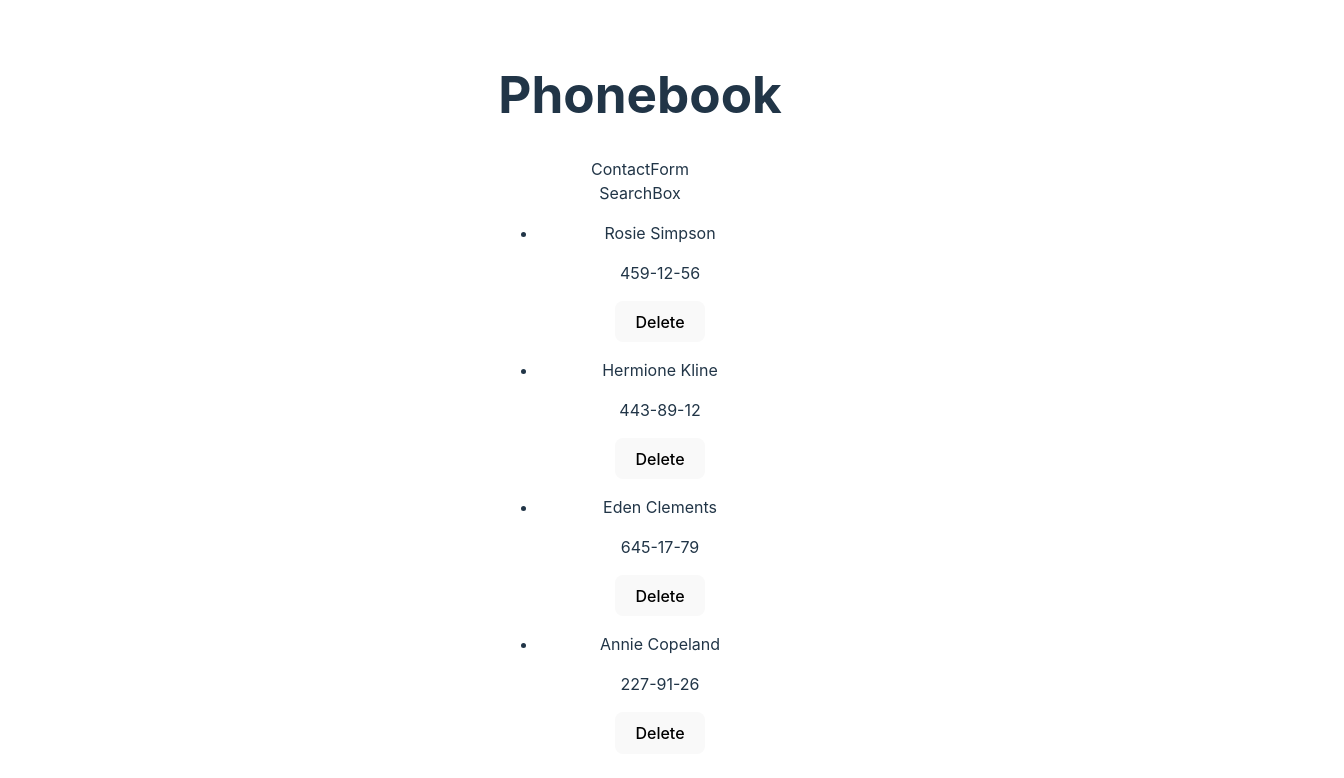
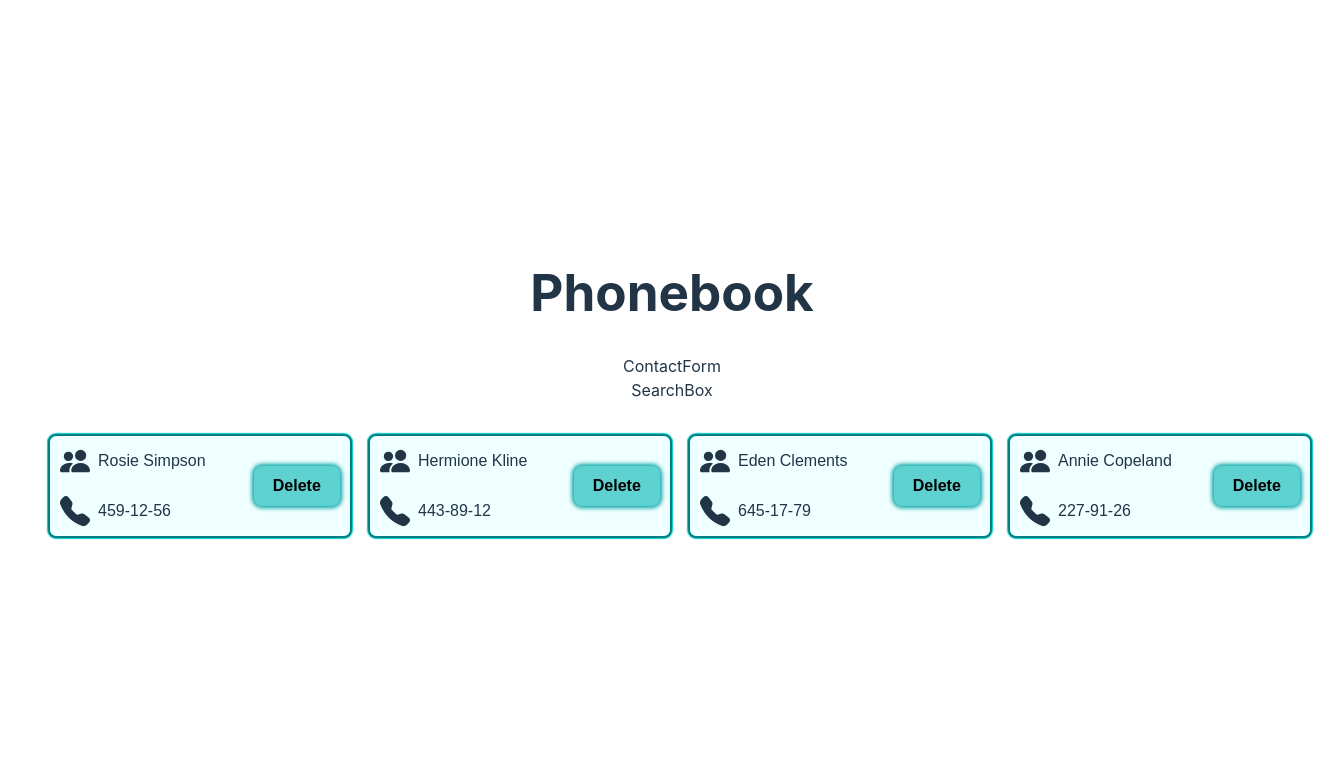
Before and after one commit to Olena-Synytsia/test-hw-08, a React (Vite) app: page / in a window 1280 px wide. Shown: the top 778 px of the page, 1344 px wide, since content can reach past the window. Built offline with nearby package versions, Linux system fonts and the light colour scheme.

Commit message:
ContactList finish

```diff
--- a/package.json
+++ b/package.json
@@ -13,6 +13,7 @@
     "formik": "^2.4.6",
     "react": "^18.3.1",
     "react-dom": "^18.3.1",
+    "react-icons": "^5.3.0",
     "yup": "^1.4.0"
   },
   "devDependencies": {
--- a/src/components/Contact/Contact.jsx
+++ b/src/components/Contact/Contact.jsx
@@ -1,11 +1,22 @@
+import { BsFillPeopleFill } from "react-icons/bs";
+import { BsFillTelephoneFill } from "react-icons/bs";
 import s from "./Contact.module.css";
 
 const Contact = ({ id, name, number, handleDeleteContact }) => {
   return (
     <div className={s.container}>
-      <p className={s.name}>{name}</p>
-      <p className={s.number}>{number}</p>
-      <button onClick={() => handleDeleteContact(id)} className="btn border">
+      <div className={s.elements}>
+        <p className={s.name}>
+          <BsFillPeopleFill className={s.icon} />
+          {name}
+        </p>
+        <p className={s.number}>
+          <BsFillTelephoneFill className={s.icon} />
+          {number}
+        </p>
+      </div>
+
+      <button onClick={() => handleDeleteContact(id)} className={s.btn}>
         Delete
       </button>
     </div>
--- a/src/components/Contact/Contact.module.css
+++ b/src/components/Contact/Contact.module.css
@@ -1,11 +1,58 @@
-.container {
-  width: 100%;
+p {
+  margin: 10px;
+  font-size: 16px;
+  font-weight: 500;
+  text-align: left;
+  font-family: Arial, sans-serif;
+  align-items: center;
+  display: flex;
+  align-items: center;
 }
 
-.name {
-  font-size: 16px;
+.container {
+  border: 2px solid teal;
+  border-radius: 8px;
+  display: flex;
+  width: 300px;
+  justify-content: space-between;
+  box-shadow: 0 0 1px 1px rgb(2, 203, 203);
+  background-color: azure;
 }
 
-.number {
+.elements {
+  display: flex;
+  flex-direction: column;
+  justify-content: center;
+}
+
+.btn {
+  width: auto;
+  height: 40px;
   font-size: 16px;
+  font-weight: 600;
+  margin: auto 10px;
+  background-color: rgb(94, 209, 209);
+  text-align: center;
+  font-family: Arial, sans-serif;
+  border: none;
+  box-shadow: 0 0 4px 2px rgb(2, 161, 161);
+  transition: background-color 3s;
+  transition: color 3s;
 }
+
+.btn:hover {
+  cursor: pointer;
+  background-color: teal;
+  color: #fafafa;
+  border: none;
+}
+
+.button:focus {
+  outline: none;
+}
+
+.icon {
+  width: 30px;
+  height: 30px;
+  padding-right: 8px;
+}
--- a/src/components/ContactForm/ContactForm.module.css
+++ b/src/components/ContactForm/ContactForm.module.css
@@ -1,3 +1,2 @@
 .container {
-  width: 100%;
 }
--- a/src/components/ContactList/ContactList.jsx
+++ b/src/components/ContactList/ContactList.jsx
@@ -19,7 +19,7 @@ const ContactList = () => {
               name={contact.name}
               number={contact.number}
               id={contact.id}
-              onDelete={() => handleDeleteContact(contact.id)}
+              handleDeleteContact={handleDeleteContact}
             />
           </li>
         ))}
--- a/src/components/ContactList/ContactList.module.css
+++ b/src/components/ContactList/ContactList.module.css
@@ -1,3 +1,7 @@
-.container{
-    width: 100%;
+.element {
+  list-style: none;
+  display: grid;
+  grid-template-columns: repeat(4, 1fr);
+  gap: 16px;
+  padding: 16px;
 }
--- a/src/components/SearchBox/SearchBox.module.css
+++ b/src/components/SearchBox/SearchBox.module.css
@@ -1,3 +1,2 @@
 .container {
-  width: 100%;
 }
```
Also changed, not shown: 1 other file (tests, documents, lock files or other folders).
